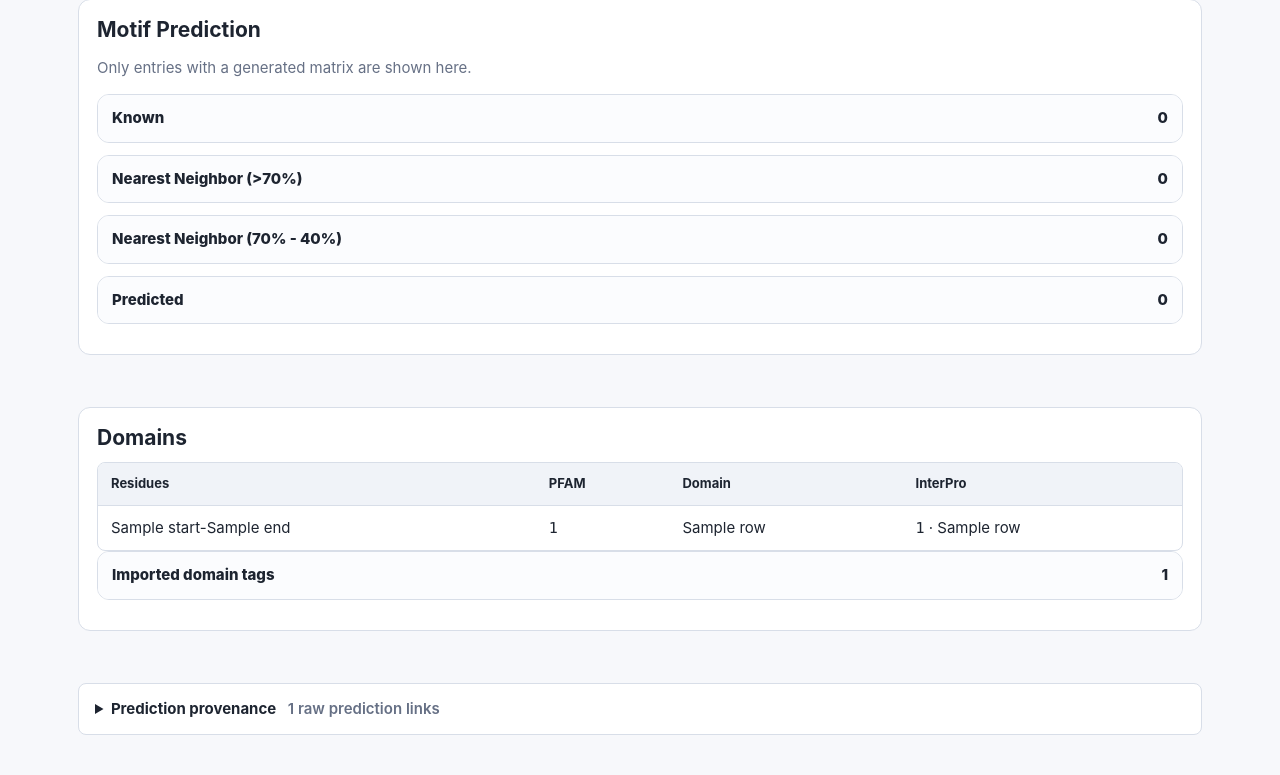
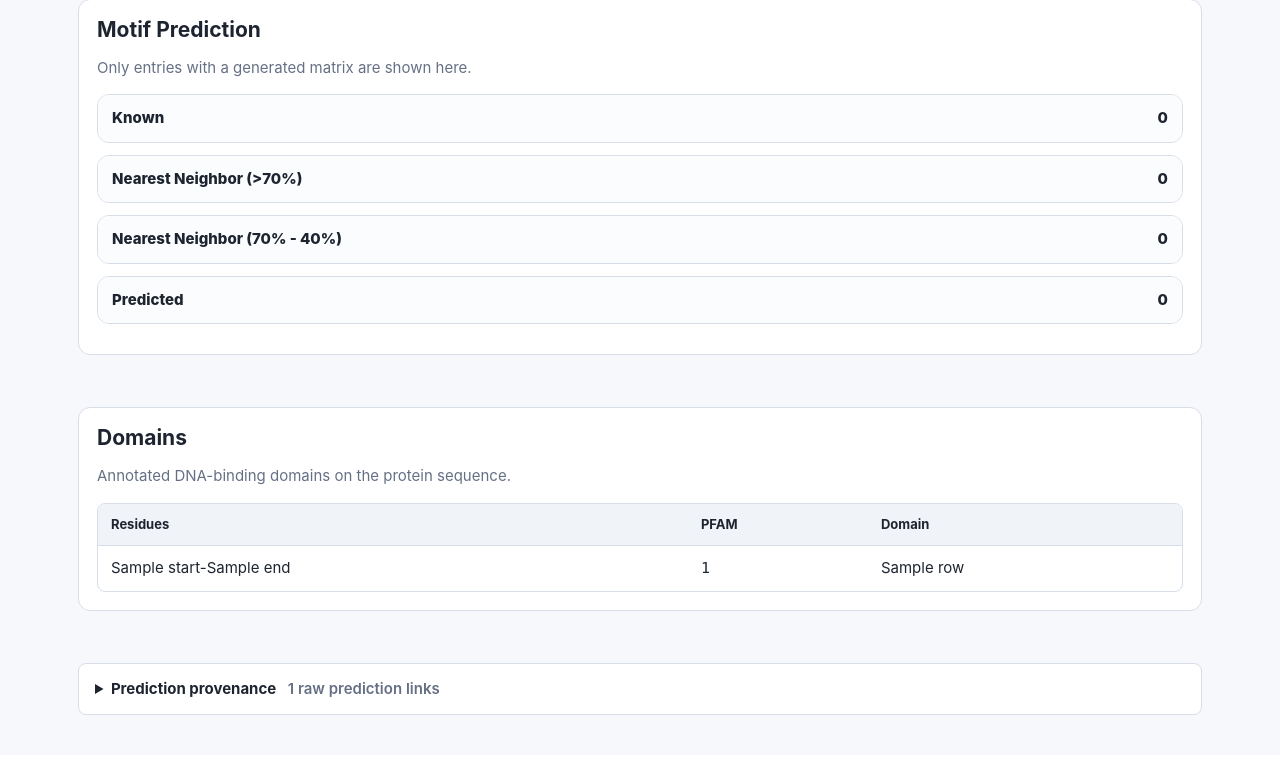
Before and after one commit to abotlp/ModCREDB, a Python web app: template templates/tf.html in a window 1280 px wide. Shown: the part 369-1144 px from the top of the page. After the commit the page ends 1084 px from the top, so only its background shows below. Run offline with Jinja, Linux system fonts and the light colour scheme; the template is opened without the code that fills it: most values are stand-ins (such as "Sample title", 1, 10 or a date in 2020).

Commit message:
Tighten TF domain display

```diff
--- a/templates/tf_clean_domains.html
+++ b/templates/tf_clean_domains.html
@@ -1,7 +1,11 @@
 {% if pfam_annotations or families %}
 <section class="tf-box">
   <h2>Domains</h2>
-  {% if pfam_annotations %}<div class="table-wrap"><table><thead><tr><th>Residues</th><th>PFAM</th><th>Domain</th><th>InterPro</th></tr></thead><tbody>{% for row in pfam_annotations %}<tr><td>{% if row.start and row.end %}{{ row.start }}-{{ row.end }}{% endif %}</td><td class="mono">{{ row.pfam_id }}</td><td>{{ row.pfam_name or '' }}</td><td>{% if row.interpro_id %}<span class="mono">{{ row.interpro_id }}</span>{% if row.interpro_name %} · {{ row.interpro_name }}{% endif %}{% endif %}</td></tr>{% endfor %}</tbody></table></div>{% endif %}
-  {% if families %}<details class="cat" {% if not pfam_annotations %}open{% endif %}><summary><span>Imported domain tags</span><span>{{ families|length }}</span></summary><div class="domain-tags">{% for row in families %}<span>{{ row.family }}</span>{% endfor %}</div></details>{% endif %}
+  {% if pfam_annotations %}
+    <p class="muted">Annotated DNA-binding domains on the protein sequence.</p>
+    <div class="table-wrap"><table><thead><tr><th>Residues</th><th>PFAM</th><th>Domain</th></tr></thead><tbody>{% for row in pfam_annotations %}<tr><td>{% if row.start and row.end %}{{ row.start }}-{{ row.end }}{% endif %}</td><td class="mono">{{ row.pfam_id }}</td><td>{{ row.pfam_name or '' }}</td></tr>{% endfor %}</tbody></table></div>
+  {% elif families %}
+    <details class="cat"><summary><span>Imported domain tags</span><span>{{ families|length }}</span></summary><div class="domain-tags">{% for row in families %}<span>{{ row.family }}</span>{% endfor %}</div></details>
+  {% endif %}
 </section>
 {% endif %}
```
